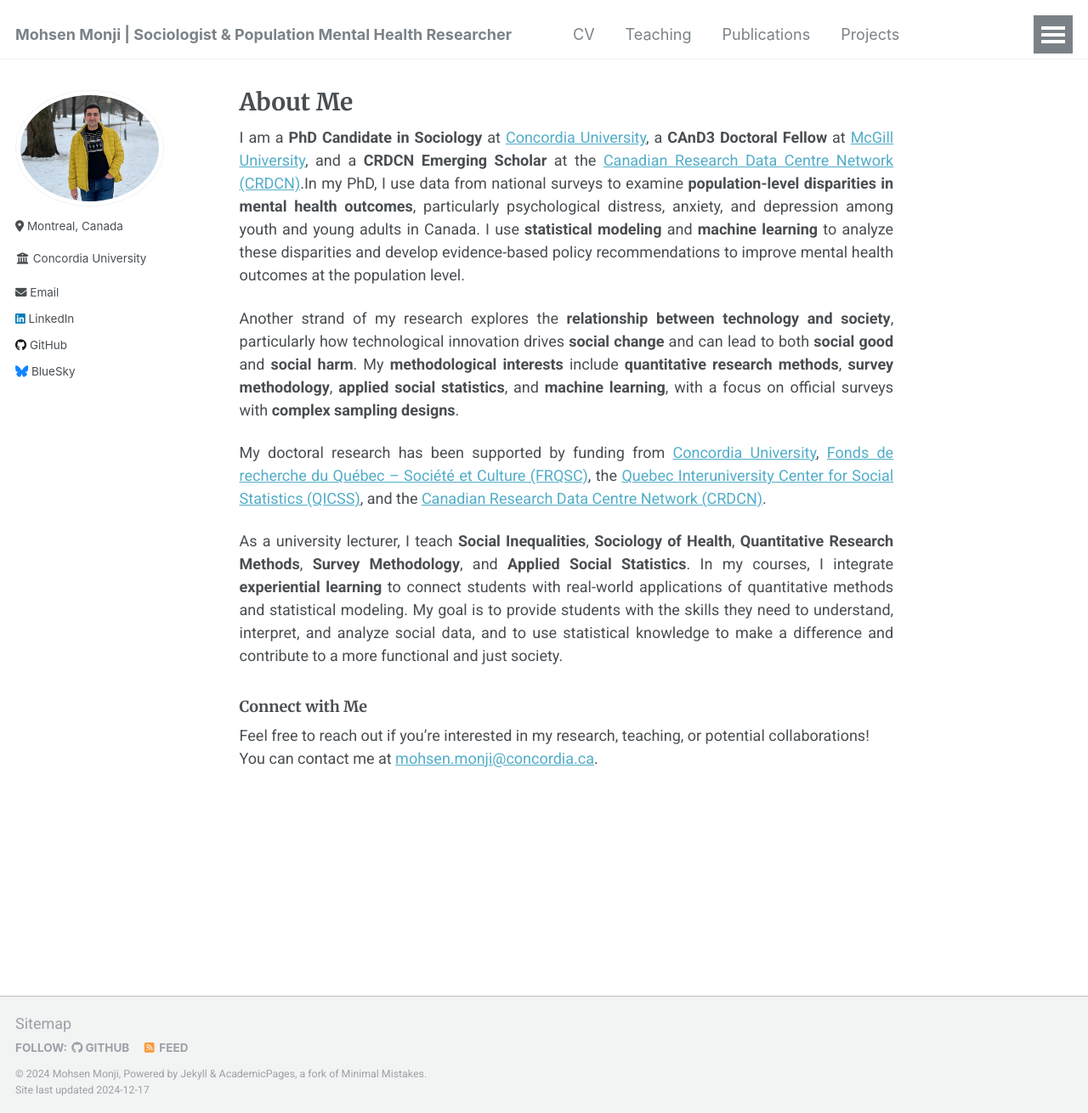
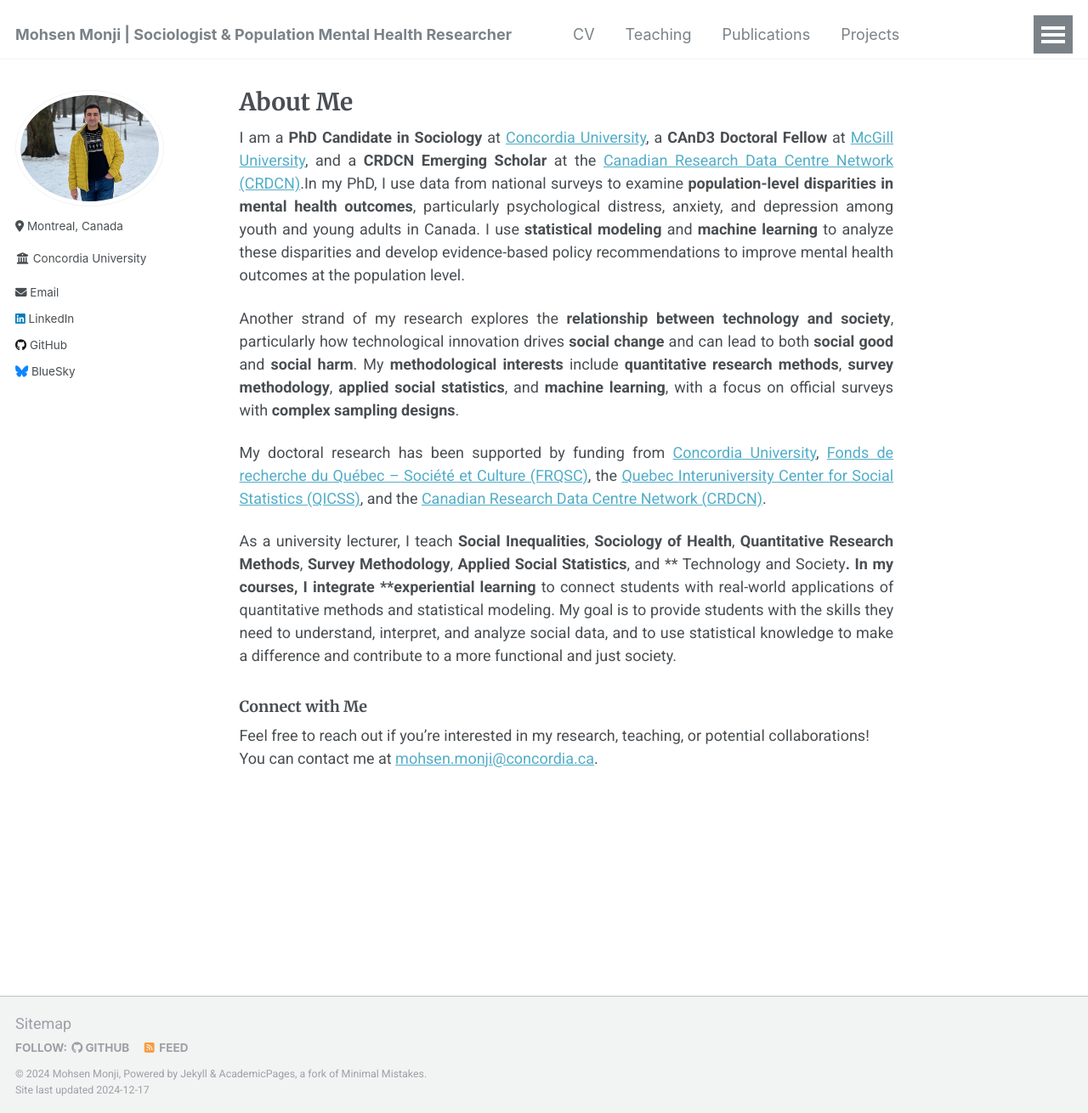
Before and after one commit to Mohsnmonji/mohsnmonji.github.io, a Jekyll site: the page built from _pages/about.md, in a window 1280 px wide and 1310 px high. Shown: the whole window at 85% size. Built offline with Jekyll 4.4.1, drawn with Linux system fonts in a browser that asks for light colours.

Commit message:
Update about.md

```diff
--- a/_pages/about.md
+++ b/_pages/about.md
@@ -16,7 +16,7 @@ Another strand of my research explores the **relationship between technology and
 
 My doctoral research has been supported by funding from [Concordia University](https://www.concordia.ca/artsci/sociology-anthropology.html), [Fonds de recherche du Québec – Société et Culture (FRQSC)](https://www.frq.gouv.qc.ca), the [Quebec Interuniversity Center for Social Statistics (QICSS)](https://www.ciqss.org), and the [Canadian Research Data Centre Network (CRDCN)](https://crdcn.ca).
 
-As a university lecturer, I teach **Social Inequalities**, **Sociology of Health**, **Quantitative Research Methods**, **Survey Methodology**, and **Applied Social Statistics**. In my courses, I integrate **experiential learning** to connect students with real-world applications of quantitative methods and statistical modeling. My goal is to provide students with the skills they need to understand, interpret, and analyze social data, and to use statistical knowledge to make a difference and contribute to a more functional and just society.
+As a university lecturer, I teach **Social Inequalities**, **Sociology of Health**, **Quantitative Research Methods**, **Survey Methodology**, **Applied Social Statistics**, and ** Technology and Society**. In my courses, I integrate **experiential learning** to connect students with real-world applications of quantitative methods and statistical modeling. My goal is to provide students with the skills they need to understand, interpret, and analyze social data, and to use statistical knowledge to make a difference and contribute to a more functional and just society.
 
 
 ### Connect with Me
```
